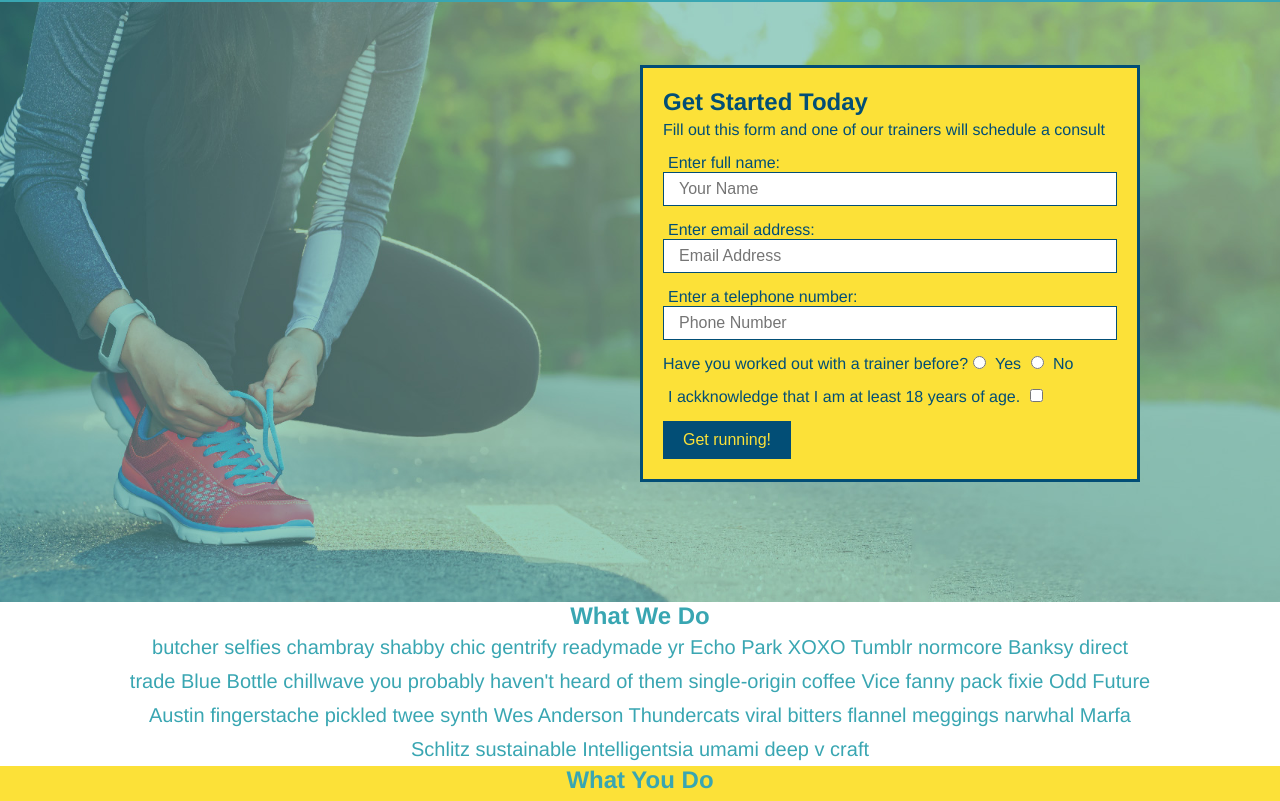
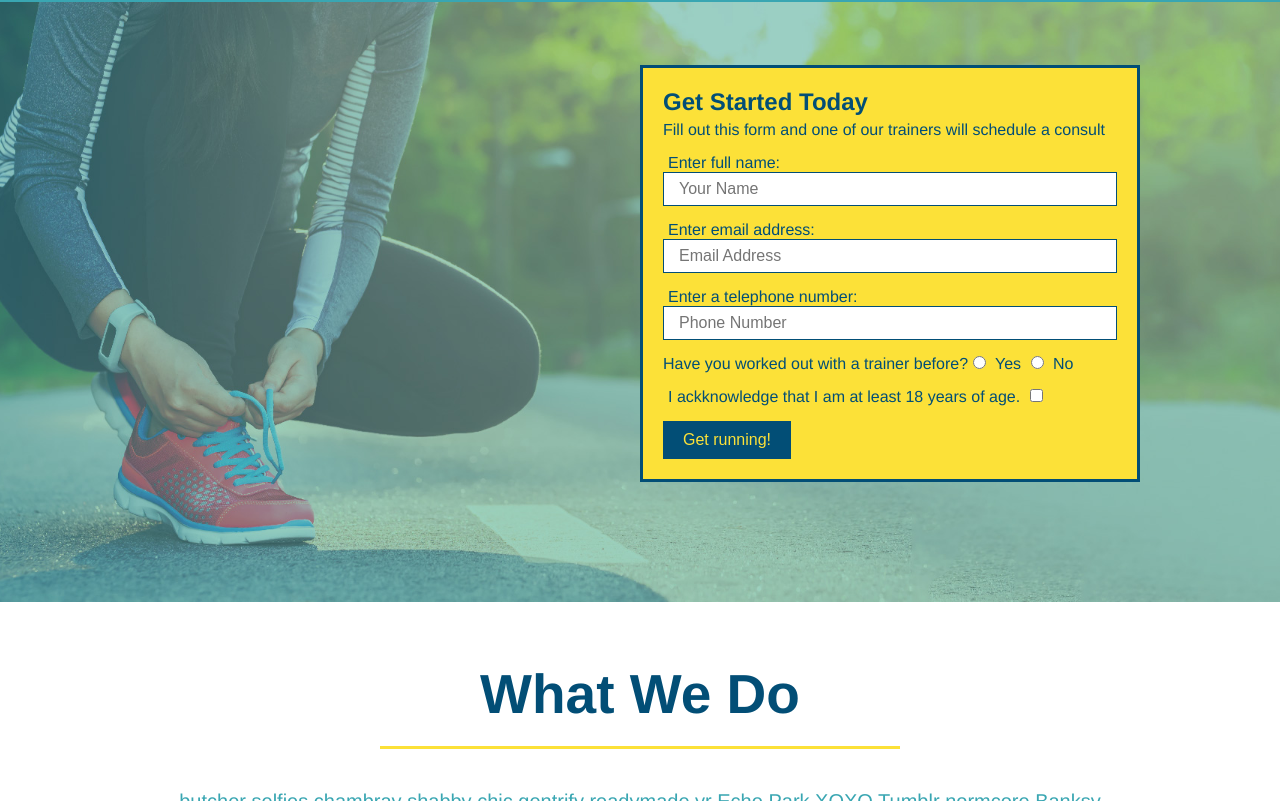
Before and after one commit to joseph0edwards/run-buddy, a plain HTML site: page index.html in a window 1280 px wide. Shown: the part 80-881 px from the top of the page. Drawn offline with Linux system fonts and the light colour scheme.

Commit message:
Fixed spacing by comparing to ref code

```diff
--- a/assets/css/style.css
+++ b/assets/css/style.css
@@ -10,9 +10,8 @@ body {
   font-family: Helvetica, Arial, sans-serif;
 }
 
-  /* apply styles to <header> */
+/* apply styles to <header> here */
 header {
-
   padding: 20px 35px;
   background-color: #39a6b2;
 }
@@ -24,13 +23,12 @@ header h1 {
   margin: 0;
   display: inline;
 }
-
 header a {
   text-decoration: none;
-  color:#fce138;
+  color: #fce138;
 }
 
-header nav  {
+header nav {
   float: right;
   margin: 7px 0;
 }
@@ -68,21 +66,26 @@ footer a {
   color: #024e76;
 }
 
+section {
+  padding: 60px;
+}
+
 /* Hero Style Start */
 .hero {
-  background-image: url("../images/hero-bg.jpg");
+  background-image: url('../images/hero-bg.jpg');
   height: 600px;
   background-size: cover;
   background-position: center;
   position: relative;
 }
+/* Hero Style End */
 
 .hero-form {
   border: 3px solid #024e76;
   background-color: #fce138;
   padding: 20px;
   width: 500px;
-  color:#024e76;
+  color: #024e76;
   position: absolute;
   bottom: 120px;
   right: 140px;
@@ -92,7 +95,6 @@ footer a {
   font-size: 24px;
   margin: 0;
 }
-
 .hero-form p {
   margin: 5px 0 15px 0;
 }
@@ -116,9 +118,8 @@ footer a {
   background-color: #024e76;
   border: none;
   padding: 10px 20px;
-  font-size: 16px
+  font-size: 16px;
 }
-/* Hero Style End*/
 
 .intro {
   text-align: center;
@@ -134,24 +135,7 @@ footer a {
 
 .steps {
   text-align: center;
-  background: #fce138
-}
-
-.section-title {
-  font-size: 55px;
-  color: #024e76;
-  margin-bottom: 35px;
-  padding: 0 100px 20px 100px;
-  display: inline-block;
-  border-bottom: 3px solid;
-}
-
-.primary-border {
-  border-color: #fce138
-}
-
-.secondary-border {
-  border-color: #39a6b2
+  background: #fce138;
 }
 
 .steps div {
@@ -177,3 +161,20 @@ footer a {
 .steps span {
   font-size: 38px;
 }
+
+.section-title {
+  font-size: 55px;
+  color: #024e76;
+  margin-bottom: 35px;
+  padding: 0 100px 20px 100px;
+  display: inline-block;
+  border-bottom: 3px solid;
+}
+
+.primary-border {
+  border-color: #fce138;
+}
+
+.secondary-border {
+  border-color: #39a6b2;
+}
--- a/index.html
+++ b/index.html
@@ -68,15 +68,19 @@
 
         <!-- "what we do" section -->
         <section id="what-we-do" class="intro">
-            <h2>What We Do</h2>
-            <p>
-                butcher selfies chambray shabby chic gentrify readymade yr Echo Park XOXO Tumblr normcore Banksy direct trade Blue Bottle chillwave you probably haven't heard of them single-origin coffee Vice fanny pack fixie Odd Future Austin fingerstache pickled twee synth Wes Anderson Thundercats viral bitters flannel meggings narwhal Marfa Schlitz sustainable Intelligentsia umami deep v craft
-            </p>
+             <h2 class="section-title primary-border">What We Do</h2>
+              <p>
+                  butcher selfies chambray shabby chic gentrify readymade yr Echo Park XOXO Tumblr normcore Banksy direct trade Blue
+                  Bottle chillwave you probably haven't heard of them single-origin coffee Vice fanny pack fixie Odd Future Austin
+                  fingerstache pickled twee synth Wes Anderson Thundercats viral bitters flannel meggings narwhal Marfa Schlitz
+                  sustainable Intelligentsia umami deep v craft
+                </p>
         </section>
 
-         <!-- "what you do" section -->
+       <!-- "what you do" section -->
         <section id="what-you-do" class="steps">
-            <h2>What You Do</h2>
+            <h2 class="section-title secondary-border">What You Do</h2>
+
 
             <div>
                 <!-- insert this imgage element here-->
```
Lines whose indentation alone changed are shown as unchanged.
